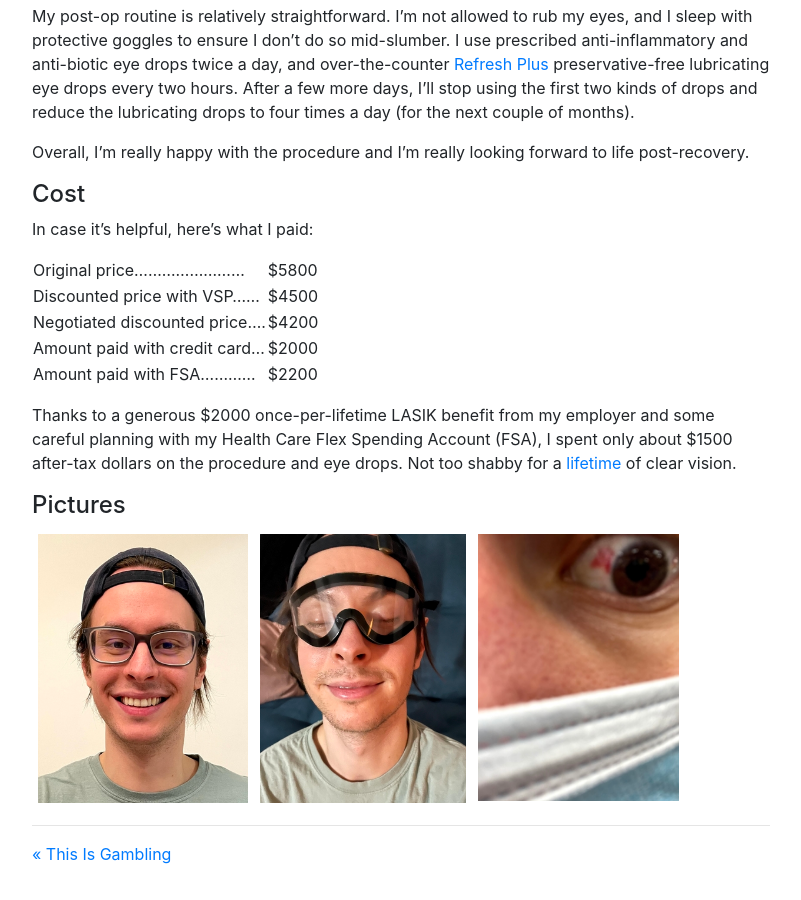
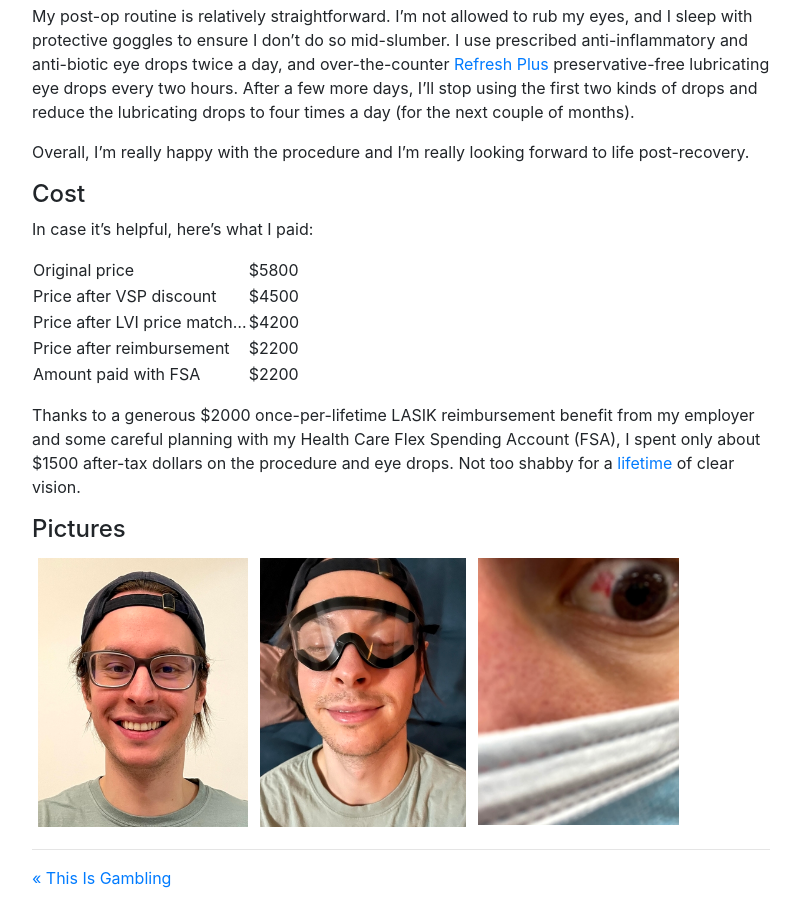
Before and after one commit to mackorone/mackorone.github.io, a Jekyll site: the page built from _posts/2021-02-23-my-lasik-experience.md, in a window 1280 px wide and 900 px high, scrolled down 2223 px. Shown: the whole window, without its empty margins (239-1040 px from the left). Built offline with Jekyll 4.4.1, drawn with Linux system fonts in a browser that asks for light colours; some of the changed text lies outside the part shown.

Commit message:
Minor updates to LASIK post

```diff
--- a/_posts/2021-02-23-my-lasik-experience.md
+++ b/_posts/2021-02-23-my-lasik-experience.md
@@ -49,7 +49,7 @@ corneas. I asked a few questions (apparently it's mostly postmenopausal women
 who complain of dry eyes), chatted about costs, and booked the surgery, knowing
 that if I could always cancel if necessary.
 
-My second appointment was with *The LASIK Vision Institute*. The staff was
+My second appointment was with *The LASIK Vision Institute (LVI)*. The staff was
 friendly but the facility seemed - for lack of a better word - grungy. They ran
 the same tests as *TLC* and came to the same conclusion: that I was a great
 candidate for the surgery. They quoted me $300 cheaper than *TLC* and offered to
@@ -127,18 +127,18 @@ life post-recovery.
 In case it's helpful, here's what I paid:
 
 ---|---
-Original price........................ | $5800
-Discounted price with VSP...... |  $4500
-Negotiated discounted price.... | $4200
-Amount paid with credit card... | $2000
-Amount paid with FSA............ | $2200
+Original price | $5800
+Price after VSP discount |  $4500
+Price after LVI price match... | $4200
+Price after reimbursement | $2200
+Amount paid with FSA | $2200
 
 <p/>
 
-Thanks to a generous $2000 once-per-lifetime LASIK benefit from my employer and
-some careful planning with my Health Care Flex Spending Account (FSA), I spent
-only about $1500 after-tax dollars on the procedure and eye drops. Not too
-shabby for a
+Thanks to a generous $2000 once-per-lifetime LASIK reimbursement benefit from my
+employer and some careful planning with my Health Care Flex Spending Account
+(FSA), I spent only about $1500 after-tax dollars on the procedure and eye
+drops. Not too shabby for a
 [lifetime](https://www.tlcvision.com/tlc-difference/lifetime-commitment-program/)
 of clear vision.
 
```
